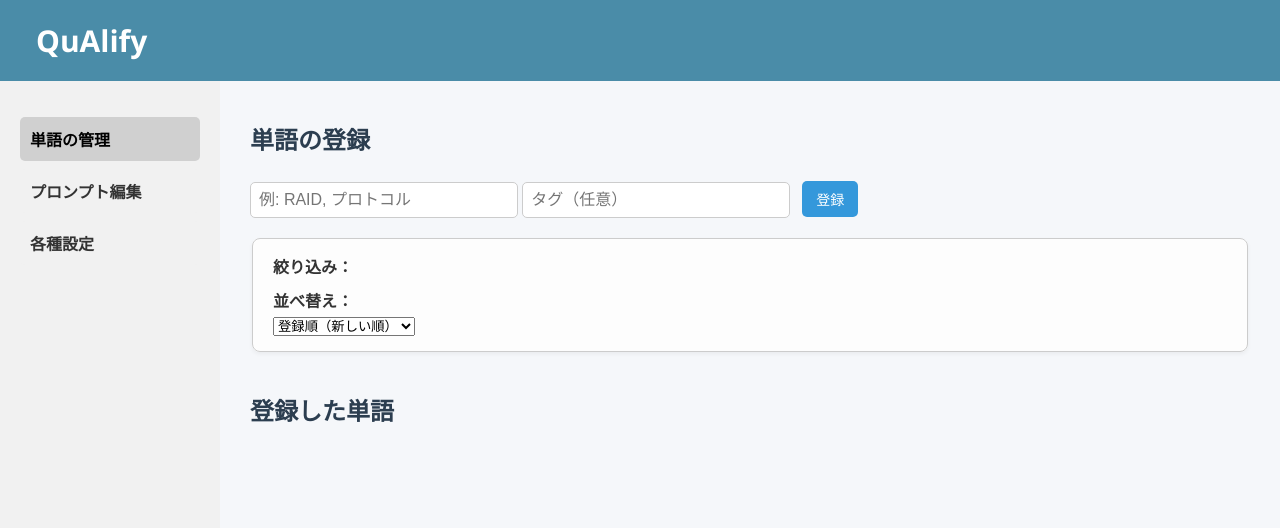
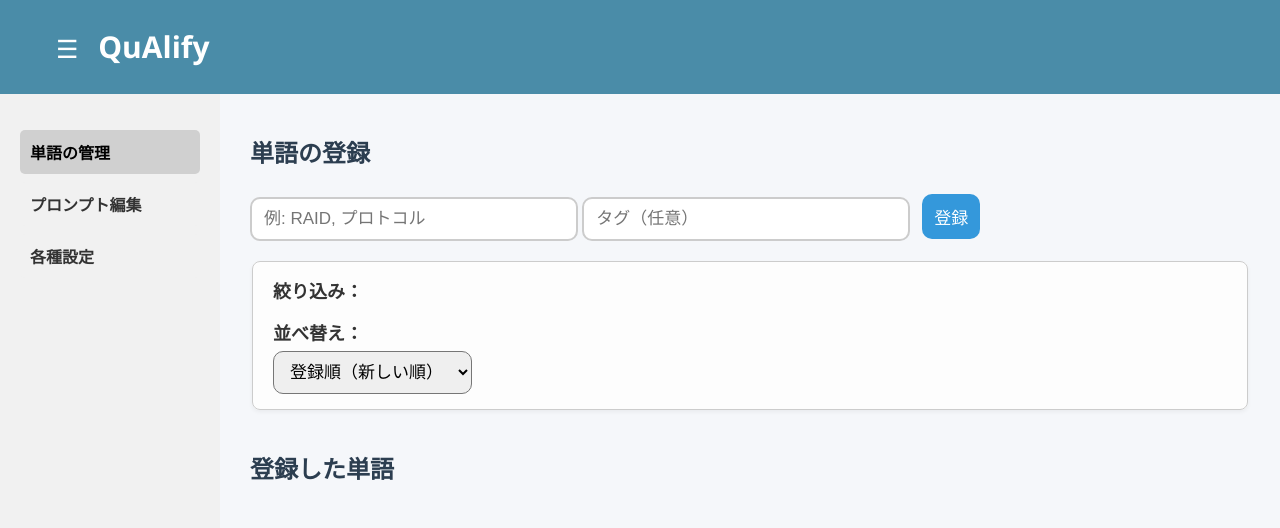
Before and after one commit to Riarokit/QuAlify_AI-Studying, a website: page client/index.html in a window 1280 px wide. Drawn offline with nearby package versions, Linux system fonts and the light colour scheme; no server answers.

Commit message:
FIX: スマホでも見やすいようにデザインを修正

```diff
--- a/client/index.html
+++ b/client/index.html
@@ -9,7 +9,10 @@
 <body>
 
   <!-- 上部ヘッダー -->
-  <header class="app-header">QuAlify</header>
+  <header class="app-header">
+    <button id="menuButton" onclick="toggleSidebar()">☰</button>
+    QuAlify
+  </header>
 
   <!-- メインアプリレイアウト -->
   <div class="app-container">
@@ -39,12 +42,12 @@
 
         <fieldset class="control-section">
           <div id="tagFilterContainer">
-            <strong>絞り込み：</strong>
+            <strong class="section-title">絞り込み：</strong>
             <div id="tagCheckboxes"></div>
           </div>
-          <div style="margin-top: 10px;">
-            <label for="sortSelect"><strong>並べ替え：</strong></label><br>
-            <select id="sortSelect" style="margin-top: 5px;">
+          <div style="margin-top: 16px;">
+            <label for="sortSelect"><strong class="section-title">並べ替え：</strong></label><br>
+            <select id="sortSelect" style="margin-top: 6px;">
               <option value="id">登録順（新しい順）</option>
               <option value="tag">タグ順</option>
               <option value="proficiency">習熟度が低い順</option>
--- a/client/main.js
+++ b/client/main.js
@@ -1,6 +1,18 @@
 const API_BASE_URL = window.location.hostname === "localhost"
   ? "http://localhost:3000"
   : "https://qualify-ai-studying.onrender.com";
+
+// サイドバーの表示/非表示切り替え
+function toggleSidebar() {
+  document.querySelector(".sidebar").classList.toggle("hidden");
+}
+
+// 画面幅が狭い場合、サイドバーを閉じる
+function closeSidebarIfMobile() {
+  if (window.innerWidth < 768) {
+    document.querySelector(".sidebar").classList.add("hidden");
+  }
+}
 
 // APIキーを保存
 function saveApiKey() {
@@ -180,7 +192,7 @@ function createTagCheckboxes() {
       // 1タグずつ、<label><input type="checkbox"> タグ名</label> を生成
       tags.forEach(tag => {
         const label = document.createElement('label');
-        label.style.marginRight = '10px';
+        label.style.marginRight = '12px';
 
         const checkbox = document.createElement('input');
         checkbox.type = 'checkbox';
--- a/client/style.css
+++ b/client/style.css
@@ -9,6 +9,15 @@ html, body {
 }
 
 /* === ヘッダーとレイアウト構成 === */
+#menuButton {
+  font-size: 25px;
+  margin-right: 12Wpx;
+  cursor: pointer;
+  background: none;
+  border: none;
+  color: white;
+}
+
 .app-header {
   background-color: #4a8ca8;
   color: white;
@@ -30,6 +39,12 @@ html, body {
   padding: 20px;
   box-sizing: border-box;
   min-height: inherit;
+  transition: transform 0.3s ease-in-out;
+  transform: translateX(0);
+}
+
+.sidebar.hidden {
+  transform: translateX(-100%);
 }
 
 /* 中央寄せ＆最大幅制限は右側のコンテンツだけ */
@@ -97,23 +112,25 @@ h1, h2 {
   color: #2c3e50;
 }
 
-input[type="text"] {
-  padding: 8px;
-  font-size: 16px;
-  width: 250px;
-  border: 1px solid #ccc;
-  border-radius: 5px;
+/* 共通フォームサイズ調整 */
+input, select, textarea, button {
+  font-size: 17px;     /* ←文字サイズ */
+  padding: 10px 12px;  /* ←入力欄の高さ */
+  border-radius: 10px;  /* ←角丸（好みで調整） */
+}
+
+input[type="text"], textarea {
+  width: 300px;
+  max-width: 100%;
+  border: 2px solid #ccc;
 }
 
 button {
   background-color: #3498db;
   color: white;
   border: none;
-  padding: 8px 14px;
   margin-top: 5px;
   margin-left: 8px;
-  border-radius: 5px;
-  font-size: 14px;
   cursor: pointer;
   transition: background-color 0.2s;
 }
@@ -121,6 +138,30 @@ button {
 button:hover {
   background-color: #2980b9;
 }
+
+select {
+  min-width: 100px;
+}
+
+/* 絞り込み・並べ替えの文字の大きさ */
+.section-title {
+  font-size: 18px;
+  font-weight: bold;
+  margin-right: 12px;
+}
+
+/* 絞り込みチェックボックスのサイズ調整 */
+#tagCheckboxes input[type="checkbox"] {
+  transform: scale(1.6);
+  margin-right: 6px;
+}
+
+/* テキストのフォントサイズ変更 */
+#tagCheckboxes label {
+  font-size: 17px;
+  margin-right: 17px;
+}
+
 
 /* === 単語の管理画面 === */
 
@@ -180,6 +221,7 @@ ul#wordList li {
 
 .term-word {
   font-weight: bold;
+  font-size: 18px;
   color: #2c3e50;
 }
 
@@ -187,7 +229,7 @@ ul#wordList li {
   background-color: #eef;
   padding: 4px 8px;
   border-radius: 4px;
-  font-size: 13px;
+  font-size: 15px;
   color: #3366cc;
   display: inline-block;
   width: fit-content;
@@ -197,7 +239,7 @@ ul#wordList li {
 
 .term-proficiency {
   margin-top: 4px;
-  font-size: 13px;
+  font-size: 16px;
 }
 
 .term-action button {
```
